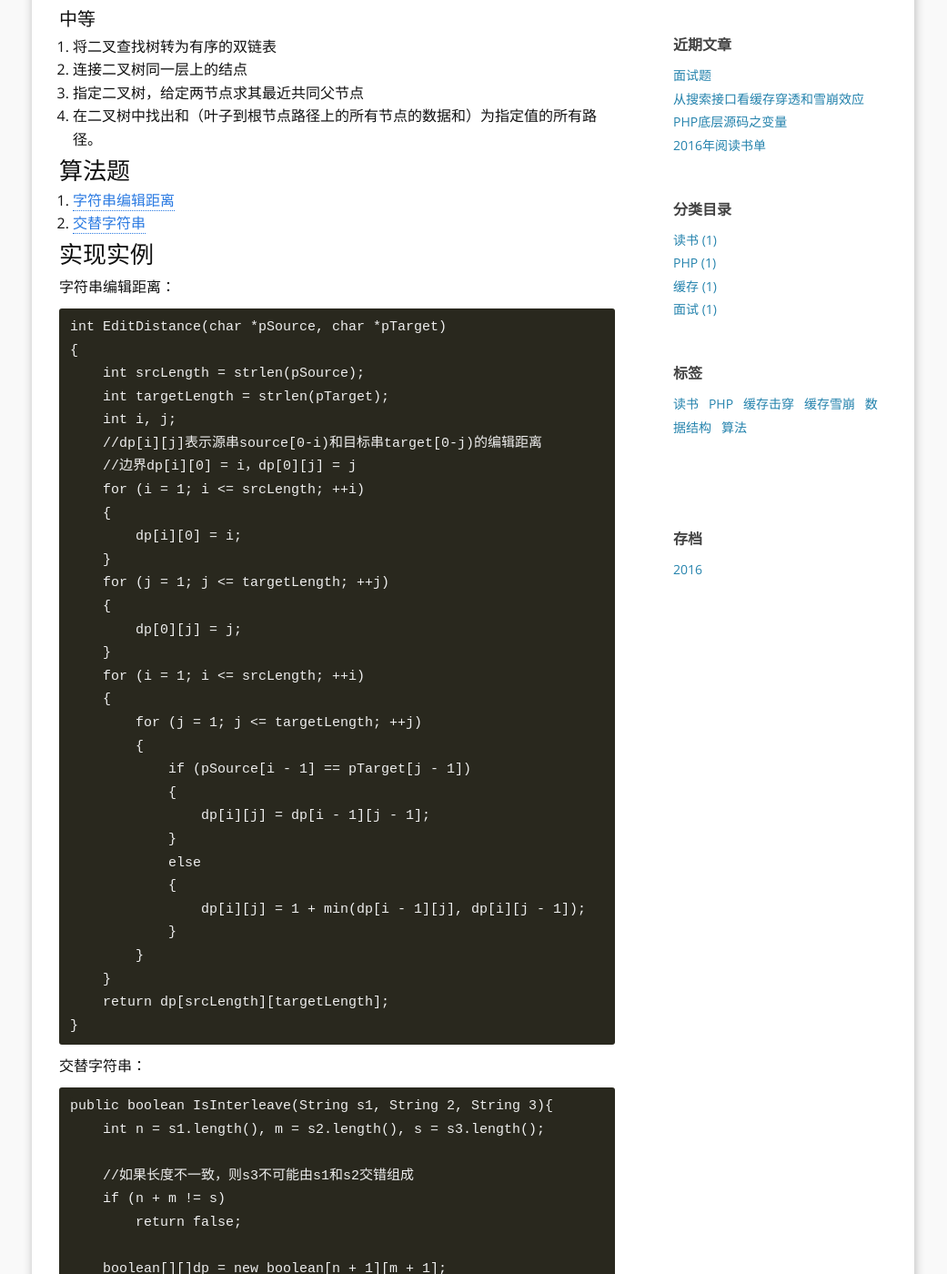
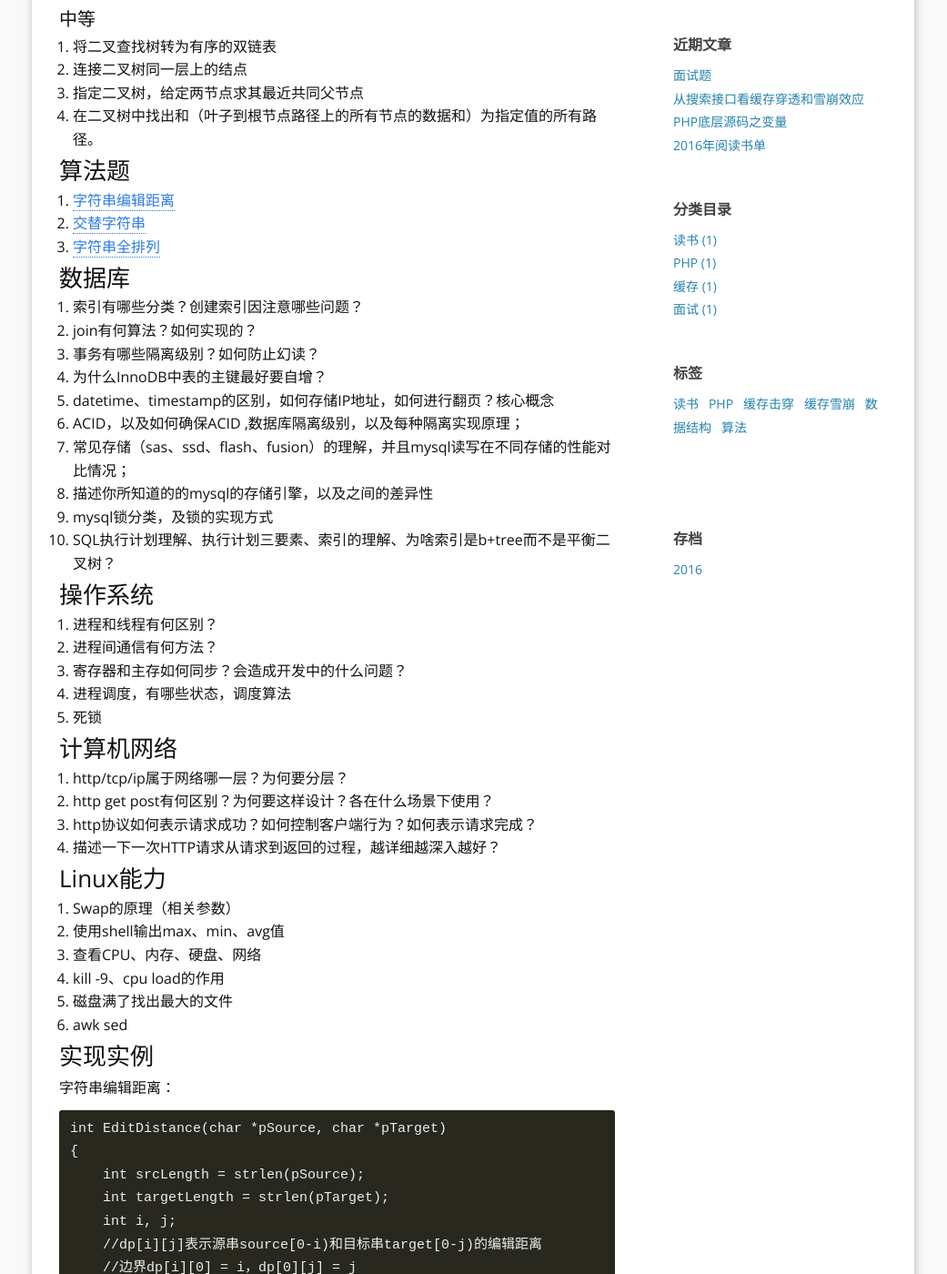
Before and after one commit to lmh3/lmh3.github.io, a Jekyll site: the page built from _posts/2016-10-10-interview.md, in a window 1280 px wide and 1400 px high, scrolled down 532 px. Shown: the whole window at 91% size, without its empty margins (120-1161 px from the left). Built offline with Jekyll 4.4.1, drawn with Linux system fonts in a browser that asks for light colours.

Commit message:
add interview

```diff
--- a/_posts/2016-10-10-interview.md
+++ b/_posts/2016-10-10-interview.md
@@ -28,8 +28,48 @@ description: 面试题
 
 ### 算法题
 
-1. [字符串编辑距离](#levenshtein)
-2. [交替字符串](#replacestr)
+1. [字符串编辑距离](https://github.com/julycoding/The-Art-Of-Programming-By-July/blob/master/ebook/zh/05.02.md)
+2. [交替字符串](https://github.com/julycoding/The-Art-Of-Programming-By-July/blob/master/ebook/zh/05.04.md)
+3. [字符串全排列](https://github.com/julycoding/The-Art-Of-Programming-By-July/blob/master/ebook/zh/01.06.md)
+
+
+### 数据库
+
+1. 索引有哪些分类？创建索引因注意哪些问题？
+2. join有何算法？如何实现的？
+3. 事务有哪些隔离级别？如何防止幻读？
+4. 为什么InnoDB中表的主键最好要自增？
+5. datetime、timestamp的区别，如何存储IP地址，如何进行翻页？核心概念
+6. ACID，以及如何确保ACID ,数据库隔离级别，以及每种隔离实现原理；
+7. 常见存储（sas、ssd、flash、fusion）的理解，并且mysql读写在不同存储的性能对比情况；
+8. 描述你所知道的的mysql的存储引擎，以及之间的差异性
+9. mysql锁分类，及锁的实现方式
+10. SQL执行计划理解、执行计划三要素、索引的理解、为啥索引是b+tree而不是平衡二叉树？
+
+### 操作系统
+
+1. 进程和线程有何区别？
+2. 进程间通信有何方法？
+3. 寄存器和主存如何同步？会造成开发中的什么问题？
+4. 进程调度，有哪些状态，调度算法
+5. 死锁
+
+### 计算机网络
+
+1. http/tcp/ip属于网络哪一层？为何要分层？
+2. http get post有何区别？为何要这样设计？各在什么场景下使用？
+3. http协议如何表示请求成功？如何控制客户端行为？如何表示请求完成？
+4. 描述一下一次HTTP请求从请求到返回的过程，越详细越深入越好？
+
+### Linux能力
+
+1. Swap的原理（相关参数）
+2. 使用shell输出max、min、avg值
+3. 查看CPU、内存、硬盘、网络
+4. kill -9、cpu load的作用
+5. 磁盘满了找出最大的文件
+6. awk sed
+
 
 ### 实现实例
 
```
